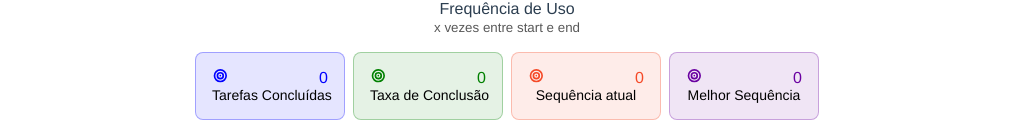
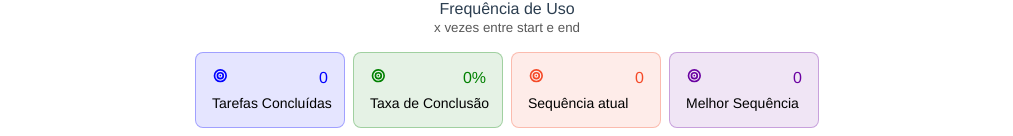
Before and after one commit to Leckller/Rotineiro, a Vue app in the folder web/: page /dashboard in a window 1280 px wide. Shown: the part 189-325 px from the top of the page, without its empty margins (133-1146 px from the left). Built offline with nearby package versions, Linux system fonts and the light colour scheme; no server answers; sample sign-in values are in the browser's storage.

Commit message:
fix: timer parado ao concluir a tarefa

```diff
--- a/web/src/components/Dashboard/SmallCard.vue
+++ b/web/src/components/Dashboard/SmallCard.vue
@@ -76,12 +76,14 @@ export default defineComponent({
 }
 
 .icon-and-value {
+  margin-bottom: 8px;
   display: flex;
   align-content: center;
   justify-content: space-between;
 }
 
 .text {
+  text-align: start;
   font-size: 14px;
   color: black;
 }
--- a/web/src/components/Home/HomeRoutineTask.vue
+++ b/web/src/components/Home/HomeRoutineTask.vue
@@ -20,7 +20,7 @@
   <button v-if="run" @click="pauseTimer">
     <FontAwesomeIcon class="timer-btn" :class="{ running: run }" icon="pause" />
   </button>
-  <button v-if="timer > 0" @click="resetTimer">
+  <button v-if="timer > 0 && !task.completed" @click="resetTimer">
     <FontAwesomeIcon icon="stop" />
   </button>
 </template>
@@ -56,6 +56,7 @@ export default defineComponent({
     async onToggleTask() {
       try {
         await TaskService.toggleTask(this.task.id);
+        this.pauseTimer();
       } catch (error) {
         console.error(error);
       }
--- a/web/src/views/DashboardView.vue
+++ b/web/src/views/DashboardView.vue
@@ -14,12 +14,10 @@
 
         <SmallCard
           icon="bullseye"
-          :value="
-            getPercent(
-              history.history_task_count.total,
-              history.history_task_count.completed
-            )
-          "
+          :value="`${getPercent(
+            history.history_task_count.total,
+            history.history_task_count.completed
+          )}%`"
           text="Taxa de Conclusão"
           color="#008000"
         />
@@ -120,5 +118,4 @@ export default defineComponent({
   justify-content: center;
   gap: 8px;
 }
-
 </style>
```
